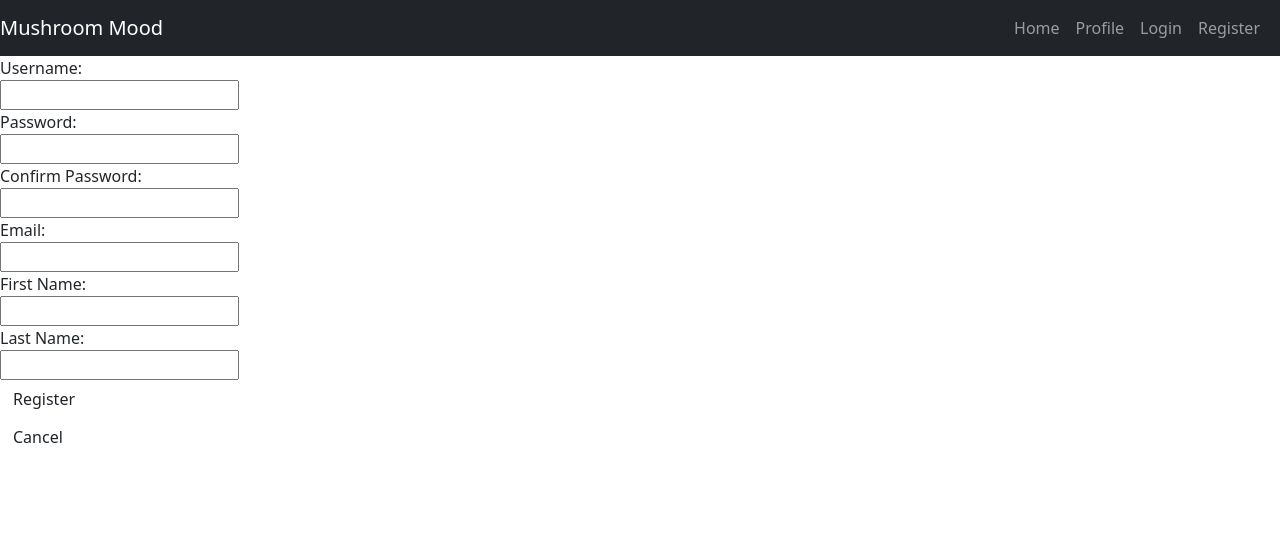
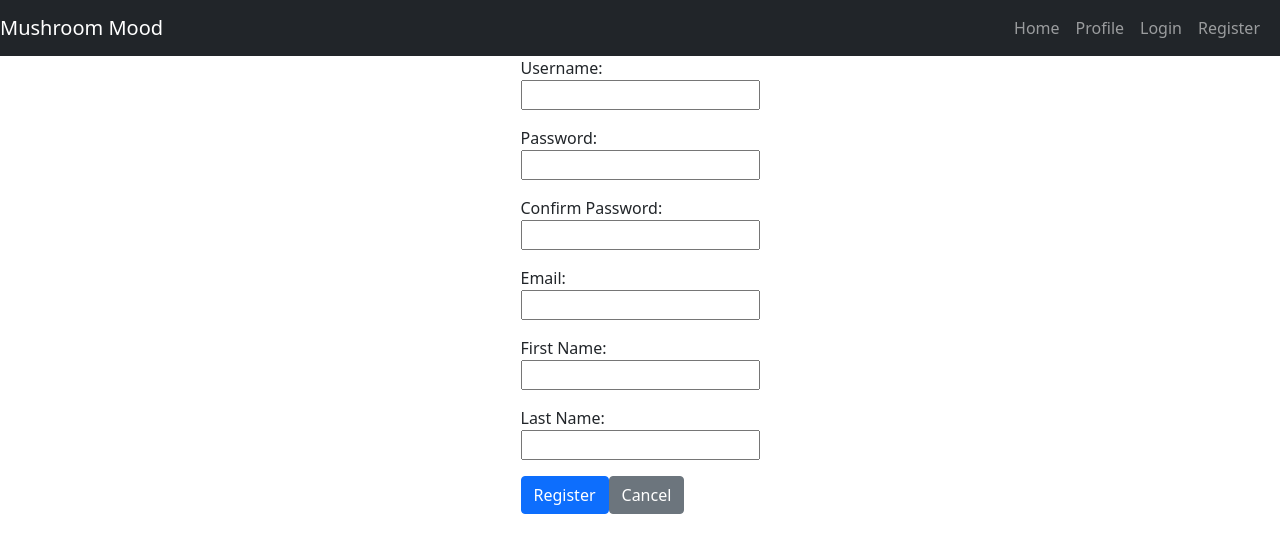
Before and after one commit to mekinleysaintvictor/CapstoneFrontend, a React (Create React App) app: page /register in a window 1280 px wide. Shown: the top 552 px of the page. Built offline with nearby package versions, Linux system fonts and the light colour scheme.

Commit message:
Edited Login and Register component, changed register button to info.

```diff
--- a/src/components/Login/Login.jsx
+++ b/src/components/Login/Login.jsx
@@ -49,7 +49,7 @@
                 <div className="row">
                     <div className="col-sm-10 col-auto">
                         <button type="submit" className="btn btn-primary">Login</button>
-                        <button className="btn btn-secondary" onClick={handleRoute}>Register</button>
+                        <button className="btn btn-info" onClick={handleRoute}>Register</button>
                     </div>
                 </div>
             </form>
--- a/src/components/Register/Register.jsx
+++ b/src/components/Register/Register.jsx
@@ -30,63 +30,64 @@
     }
 
     return (
-        <div>
-            <form onSubmit={handleSubmit}>
-                <div>
-                    <label>
+        <div className="d-flex container justify-content-center align-items-center">
+            <form className="form-group" onSubmit={handleSubmit}>
+                <div className = "row mb-3">
+                    <label className="col-sm-10">
                         Username:
                         <div>
                             <input type='text' name='username' onChange={handleChange} value={formValues.username} required={true}/>
                         </div>
                     </label>
                 </div>
-                <div>
+                <div className = "row mb-3">
                     <label>
                         Password:
-                        <div>
+                        <div className="col-sm-10">
                             <input type='password' name='password' onChange={handleChange} value={formValues.password} required={true}/>
                         </div>
                     </label>
                 </div>
-                <div>
+                <div className = "row mb-3">
                     <label>
                         Confirm Password:
-                        <div>
+                        <div className="col-sm-10">
                             <input type='password' name='password2' onChange={handleChange} value={formValues.password2} required={true}/>
                         </div>
                     </label>
                 </div>
-                <div>
+                <div className = "row mb-3">
                     <label>
                         Email:
-                        <div>
+                        <div className="col-sm-10">
                             <input type='email' name='email' onChange={handleChange} value={formValues.email} required={true}/>
                         </div>
                     </label>
                 </div>
-                <div>
+                <div className = "row mb-3">
                     <label>
                         First Name:
-                        <div>
+                        <div className="col-sm-10">
                             <input type='text' name='first_name' onChange={handleChange} value={formValues.first_name} required={true}/>
                         </div>
                     </label>
                 </div>
-                <div>
+                <div className = "row mb-3">
                     <label>
                         Last Name:
-                        <div>
+                        <div className="col-sm-10">
                             <input type='text' name='last_name' onChange={handleChange} value={formValues.last_name} required={true}/>
                         </div>
                     </label>
                 </div>
-                <div>
-                    <div>
-                        <button type="submit" className="btn">Register</button>
+                <div className="row">
+                    <div className="col-sm-10 col-auto">
+                        <button type="submit" className="btn btn-primary">Register</button>
+                        <button className="btn btn-secondary" onClick={handleRoute}>Cancel</button>
                     </div>
                 </div>
                 <div>
-                    <button className="btn" onClick={handleRoute}>Cancel</button>
+
                 </div>
             </form>
         </div>
```
